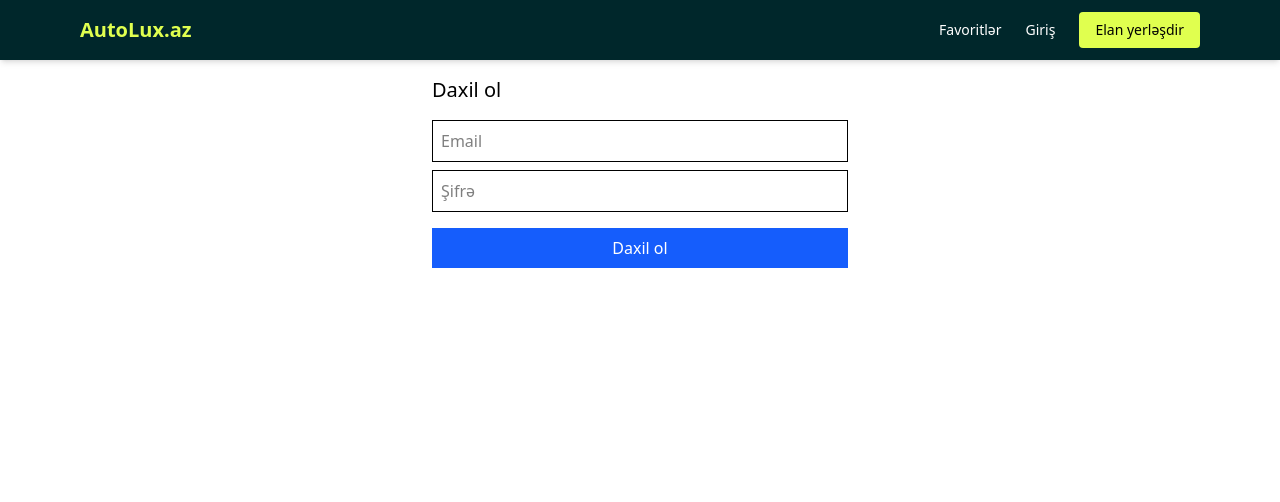
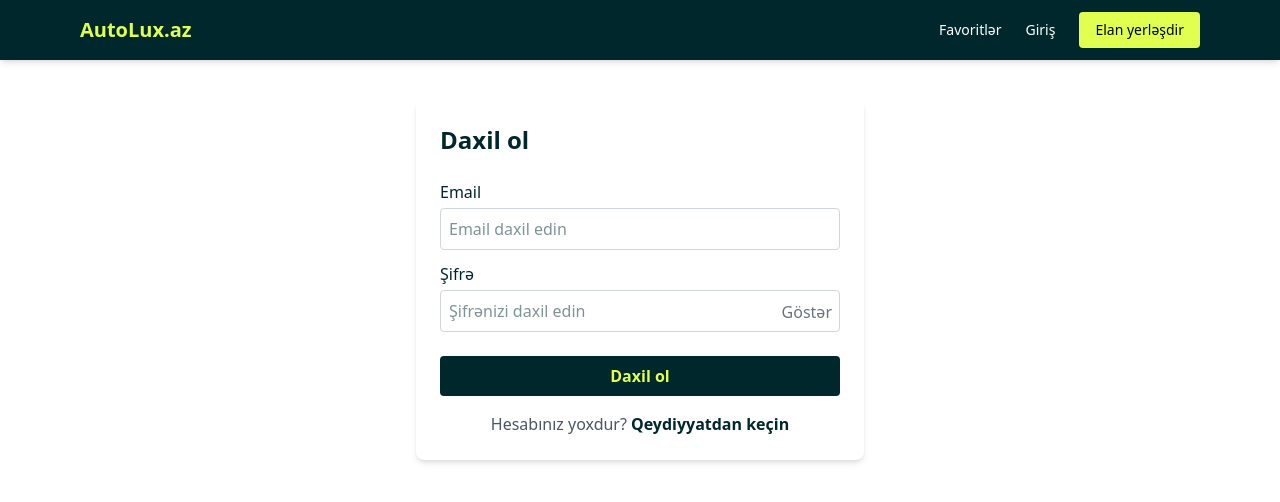
Before and after one commit to elxanoffical/turbo.az, a Next.js app: page /login in a window 1280 px wide. Shown: the top 502 px of the page. Built offline with nearby package versions, Linux system fonts and the light colour scheme; no server answers.

Commit message:
Add UI Login and SignUp page

```diff
--- a/app/login/page.jsx
+++ b/app/login/page.jsx
@@ -1,45 +1,115 @@
-'use client';
-import { useState } from 'react';
-import { useRouter } from 'next/navigation';
-import { createClient } from '@/lib/supabaseClient';
+"use client";
+
+import { useState } from "react";
+import { useRouter } from "next/navigation";
+import { createClient } from "@/lib/supabaseClient";
+import { useForm } from "react-hook-form";
 
 export default function LoginPage() {
   const router = useRouter();
   const supabase = createClient();
-  const [form, setForm] = useState({ email: '', password: '' });
   const [error, setError] = useState(null);
+  const [loading, setLoading] = useState(false);
+  const [showPassword, setShowPassword] = useState(false);
 
-  const handleLogin = async (e) => {
-    e.preventDefault();
-    const { error } = await supabase.auth.signInWithPassword(form);
+  const {
+    register,
+    handleSubmit,
+    formState: { errors },
+  } = useForm();
+
+  const onSubmit = async (data) => {
+    setError(null);
+    setLoading(true);
+    const { error } = await supabase.auth.signInWithPassword({
+      email: data.email,
+      password: data.password,
+    });
+    setLoading(false);
     if (error) {
       setError(error.message);
     } else {
-      router.push('/profile');
+      router.push("/profile");
     }
   };
 
   return (
-    <form onSubmit={handleLogin} className="p-4 max-w-md mx-auto">
-      <h2 className="text-xl mb-4">Daxil ol</h2>
-      {error && <p className="text-red-500 mb-2">{error}</p>}
+    <div className="max-w-md mx-auto p-6 bg-white rounded-lg shadow-md mt-10">
+      <h2 className="text-2xl font-semibold mb-6 text-[#00272b]">Daxil ol</h2>
+      {error && (
+        <p className="bg-red-100 text-red-700 p-2 rounded mb-4">{error}</p>
+      )}
+
+      <form onSubmit={handleSubmit(onSubmit)} noValidate>
+        <label className="block mb-1 font-medium text-[#00272b]">
+          Email
           <input
             type="email"
-        placeholder="Email"
-        value={form.email}
-        onChange={(e) => setForm({ ...form, email: e.target.value })}
-        className="border p-2 w-full mb-2"
+            placeholder="Email daxil edin"
+            {...register("email", {
+              required: "Email tələb olunur",
+              pattern: {
+                value:
+                  /^[^\s@]+@[^\s@]+\.[^\s@]+$/,
+                message: "Düzgün email formatı daxil edin",
+              },
+            })}
+            className={`w-full p-2 border rounded ${
+              errors.email ? "border-red-500" : "border-gray-300"
+            } mt-1 mb-2 focus:outline-none focus:ring-2 focus:ring-[#e0FF4F]`}
           />
+          {errors.email && (
+            <p className="text-red-500 text-sm mt-0.5">{errors.email.message}</p>
+          )}
+        </label>
+
+        <label className="block mb-4 font-medium text-[#00272b] relative">
+          Şifrə
           <input
-        type="password"
-        placeholder="Şifrə"
-        value={form.password}
-        onChange={(e) => setForm({ ...form, password: e.target.value })}
-        className="border p-2 w-full mb-4"
+            type={showPassword ? "text" : "password"}
+            placeholder="Şifrənizi daxil edin"
+            {...register("password", {
+              required: "Şifrə tələb olunur",
+              minLength: {
+                value: 6,
+                message: "Şifrə ən az 6 simvol olmalıdır",
+              },
+            })}
+            className={`w-full p-2 border rounded ${
+              errors.password ? "border-red-500" : "border-gray-300"
+            } mt-1 pr-10 mb-2 focus:outline-none focus:ring-2 focus:ring-[#e0FF4F]`}
           />
-      <button type="submit" className="bg-blue-600 text-white px-4 py-2 w-full">
-        Daxil ol
+          <button
+            type="button"
+            onClick={() => setShowPassword(!showPassword)}
+            className="absolute right-2 top-[38px] text-gray-500 hover:text-gray-700"
+            tabIndex={-1}
+          >
+            {showPassword ? "Gizlə" : "Göstər"}
+          </button>
+          {errors.password && (
+            <p className="text-red-500 text-sm mt-0.5">{errors.password.message}</p>
+          )}
+        </label>
+
+        <button
+          type="submit"
+          disabled={loading}
+          className="w-full bg-[#00272b] text-[#e0FF4F] py-2 rounded font-semibold hover:bg-[#004b48] transition disabled:opacity-50"
+        >
+          {loading ? "Yüklənir..." : "Daxil ol"}
         </button>
       </form>
+
+      <p className="mt-4 text-center text-gray-600">
+        Hesabınız yoxdur?
+        <a
+          href="/signup"
+          className="ml-1 text-[#00272b] font-semibold hover:underline"
+        >
+          Qeydiyyatdan keçin
+        </a>
+      </p>
+    </div>
   );
 }
--- a/app/signup/page.jsx
+++ b/app/signup/page.jsx
@@ -1,45 +1,115 @@
-'use client';
-import { useState } from 'react';
-import { useRouter } from 'next/navigation';
-import { createClient } from '@/lib/supabaseClient';
+"use client";
+
+import { useState } from "react";
+import { useRouter } from "next/navigation";
+import { createClient } from "@/lib/supabaseClient";
+import { useForm } from "react-hook-form";
 
 export default function SignupPage() {
   const router = useRouter();
   const supabase = createClient();
-  const [form, setForm] = useState({ email: '', password: '' });
   const [error, setError] = useState(null);
+  const [loading, setLoading] = useState(false);
+  const [showPassword, setShowPassword] = useState(false);
 
-  const handleSignup = async (e) => {
-    e.preventDefault();
-    const { error } = await supabase.auth.signUp(form);
+  const {
+    register,
+    handleSubmit,
+    formState: { errors },
+  } = useForm();
+
+  const onSubmit = async (data) => {
+    setError(null);
+    setLoading(true);
+    const { error } = await supabase.auth.signUp({
+      email: data.email,
+      password: data.password,
+    });
+    setLoading(false);
     if (error) {
       setError(error.message);
     } else {
-      router.push('/login');
+      router.push("/login");
     }
   };
 
   return (
-    <form onSubmit={handleSignup} className="p-4 max-w-md mx-auto">
-      <h2 className="text-xl mb-4">Qeydiyyat</h2>
-      {error && <p className="text-red-500 mb-2">{error}</p>}
+    <div className="max-w-md mx-auto p-6 bg-white rounded-lg shadow-md mt-10">
+      <h2 className="text-2xl font-semibold mb-6 text-[#00272b]">Qeydiyyat</h2>
+      {error && (
+        <p className="bg-red-100 text-red-700 p-2 rounded mb-4">{error}</p>
+      )}
+
+      <form onSubmit={handleSubmit(onSubmit)} noValidate>
+        <label className="block mb-1 font-medium text-[#00272b]">
+          Email
           <input
             type="email"
-        placeholder="Email"
-        value={form.email}
-        onChange={(e) => setForm({ ...form, email: e.target.value })}
-        className="border p-2 w-full mb-2"
+            placeholder="Email daxil edin"
+            {...register("email", {
+              required: "Email tələb olunur",
+              pattern: {
+                value:
+                  /^[^\s@]+@[^\s@]+\.[^\s@]+$/,
+                message: "Düzgün email formatı daxil edin",
+              },
+            })}
+            className={`w-full p-2 border rounded ${
+              errors.email ? "border-red-500" : "border-gray-300"
+            } mt-1 mb-2 focus:outline-none focus:ring-2 focus:ring-[#e0FF4F]`}
           />
+          {errors.email && (
+            <p className="text-red-500 text-sm mt-0.5">{errors.email.message}</p>
+          )}
+        </label>
+
+        <label className="block mb-4 font-medium text-[#00272b] relative">
+          Şifrə
           <input
-        type="password"
-        placeholder="Şifrə"
-        value={form.password}
-        onChange={(e) => setForm({ ...form, password: e.target.value })}
-        className="border p-2 w-full mb-4"
+            type={showPassword ? "text" : "password"}
+            placeholder="Şifrənizi daxil edin"
+            {...register("password", {
+              required: "Şifrə tələb olunur",
+              minLength: {
+                value: 6,
+                message: "Şifrə ən az 6 simvol olmalıdır",
+              },
+            })}
+            className={`w-full p-2 border rounded ${
+              errors.password ? "border-red-500" : "border-gray-300"
+            } mt-1 pr-10 mb-2 focus:outline-none focus:ring-2 focus:ring-[#e0FF4F]`}
           />
-      <button type="submit" className="bg-green-600 text-white px-4 py-2 w-full">
-        Qeydiyyatdan keç
+          <button
+            type="button"
+            onClick={() => setShowPassword(!showPassword)}
+            className="absolute right-2 top-[38px] text-gray-500 hover:text-gray-700"
+            tabIndex={-1}
+          >
+            {showPassword ? "Gizlə" : "Göstər"}
+          </button>
+          {errors.password && (
+            <p className="text-red-500 text-sm mt-0.5">{errors.password.message}</p>
+          )}
+        </label>
+
+        <button
+          type="submit"
+          disabled={loading}
+          className="w-full bg-[#00272b] text-[#e0FF4F] py-2 rounded font-semibold hover:bg-[#004b48] transition disabled:opacity-50"
+        >
+          {loading ? "Yüklənir..." : "Qeydiyyatdan keç"}
         </button>
       </form>
+
+      <p className="mt-4 text-center text-gray-600">
+        Hesabınız var?
+        <a
+          href="/login"
+          className="ml-1 text-[#00272b] font-semibold hover:underline"
+        >
+          Daxil olun
+        </a>
+      </p>
+    </div>
   );
 }
```
Lines whose indentation alone changed are shown as unchanged.
